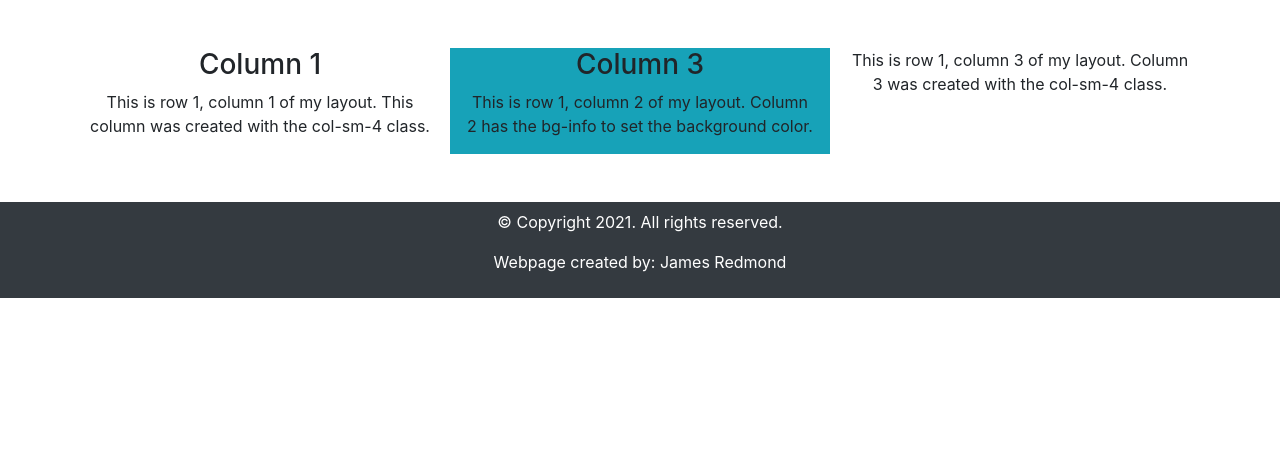
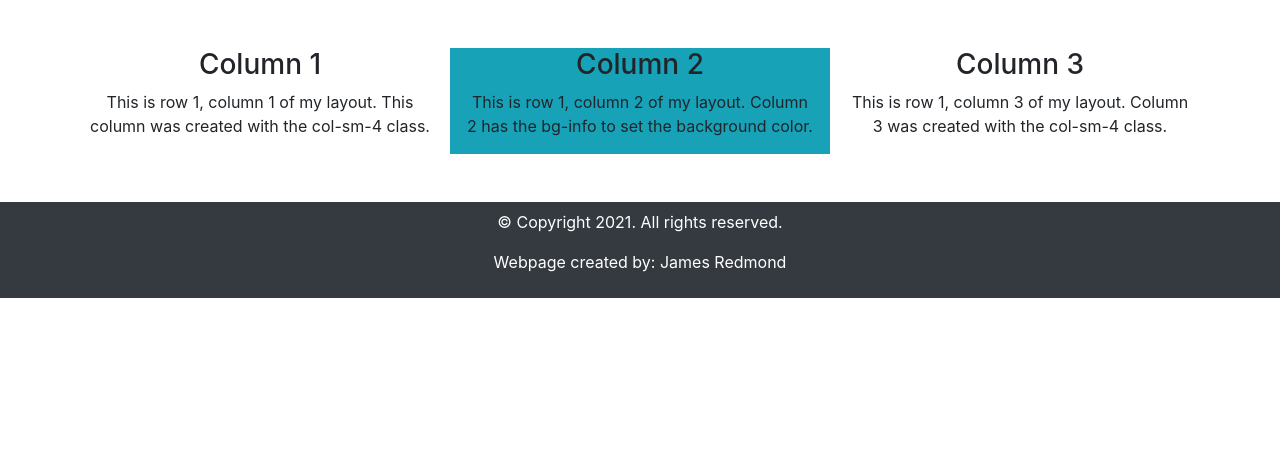
Before and after one commit to MasterJaywalker/MasterJaywalker.github.io, a plain HTML site: page ApplyKnowledge/BootstrapTemplate.html in a window 1280 px wide. Shown: the part 324-800 px from the top of the page. Drawn offline with nearby package versions, Linux system fonts and the light colour scheme.

Commit message:
Update BootstrapTemplate.html

```diff
--- a/ApplyKnowledge/BootstrapTemplate.html
+++ b/ApplyKnowledge/BootstrapTemplate.html
@@ -62,10 +62,11 @@
           <p>This is row 1, column 1 of my layout. This column was created with the col-sm-4 class.</p>
         </div>
         <div class="col-sm-4 bg-info">
-          <h3>Column 3</h3>
+          <h3>Column 2</h3>
           <p>This is row 1, column 2 of my layout. Column 2 has the bg-info to set the background color.</p>
         </div>
         <div class="col-sm-4">
+		<h3>Column 3</h3>
           <p>This is row 1, column 3 of my layout. Column 3 was created with the col-sm-4 class.</p>
         </div>
       </div>
```
